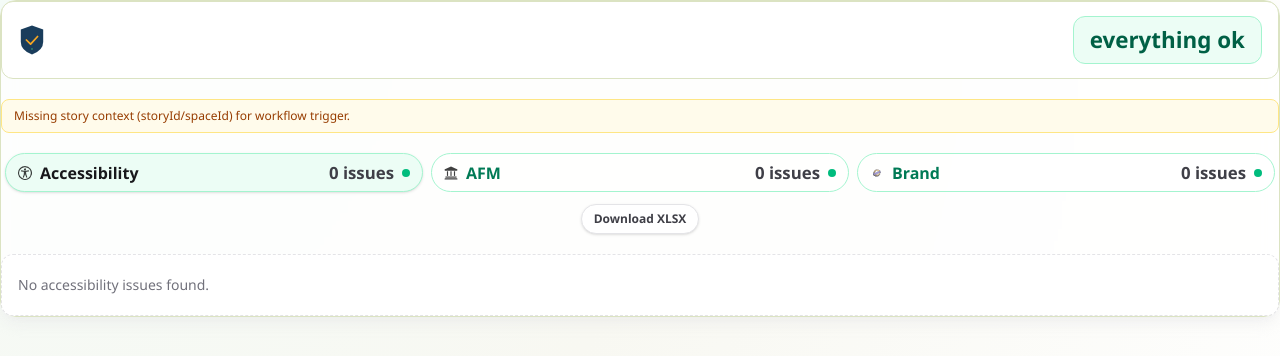
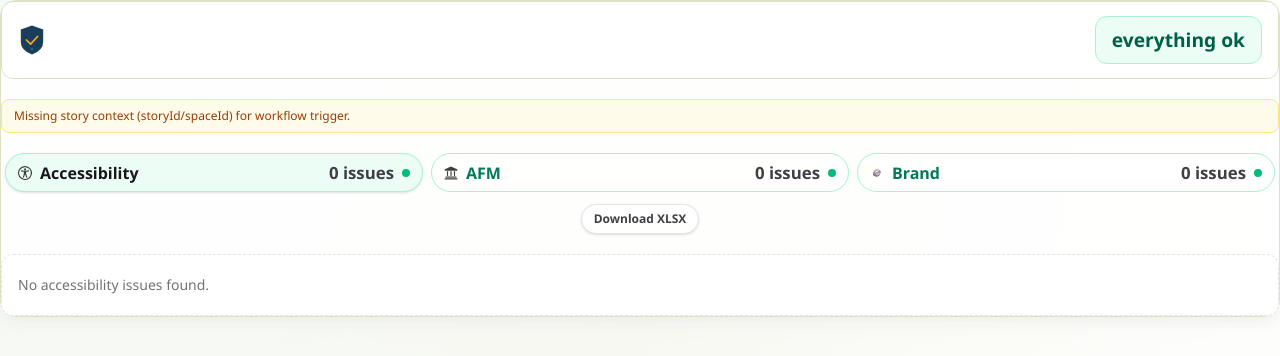
Before and after one commit to adanbaiquality/Content-Guard, a Next.js app in the folder apps/storyblok-plugin/: page / in a window 1280 px wide. Shown: the top 356 px of the page. Built offline with nearby package versions, Linux system fonts and the light colour scheme.

Commit message:
Improve text size

```diff
--- a/apps/storyblok-plugin/src/components/ContentGuardPanel.tsx
+++ b/apps/storyblok-plugin/src/components/ContentGuardPanel.tsx
@@ -705,7 +705,7 @@ function ProgressSummary({ audits }: { audits: AuditResult[] }) {
         severityStyles[status],
       )}
     >
-      <p className="text-[1.4rem] leading-none font-extrabold">
+      <p className="text-[1.2rem] leading-none font-extrabold">
         {isAllGood ? "everything ok" : `${issueCount} issue${issueCount === 1 ? "" : "s"}`}
       </p>
     </div>
@@ -854,7 +854,7 @@ export default function ContentGuardPanel() {
                 <button
                   type="button"
                   onClick={() => setIsRunTooltipPinned((current) => !current)}
-                  className="text-xs font-normal text-zinc-500 transition-colors hover:text-zinc-600"
+                  className="text-[10px] font-normal text-zinc-500 transition-colors hover:text-zinc-600"
                 >
                   Last run: {formattedLastRunAt}
                 </button>
```
